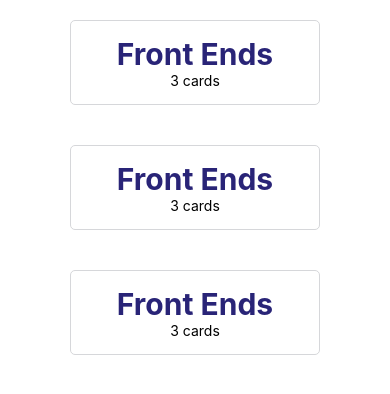
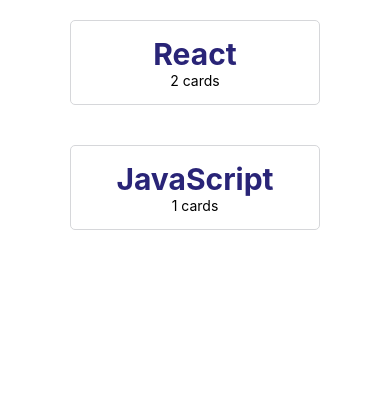
Before and after one commit to amazeIvy/react-native-flashcards, a React Native app: screen / in a window 390 px wide. Shown: the top 394 px of the page. Built offline with nearby package versions, Linux system fonts and the light colour scheme.

Commit message:
Import redux and get mock decks when handle initial data

```diff
--- a/App.js
+++ b/App.js
@@ -1,13 +1,22 @@
 import React from 'react'
 import { StyleSheet, Text, View } from 'react-native'
-import Decks from './components/Decks'
+import Home from './components/Home'
+
+import { createStore } from 'redux'
+import { Provider } from 'react-redux'
+import middleware from './middleware'
+import reducer from './reducers'
+
+const store = createStore(reducer, middleware)
 
 export default class App extends React.Component {
   render() {
     return (
-      <View style={styles.container}>
-        <Decks />
-      </View>
+      <Provider store={store}>
+        <View style={styles.container}>
+          <Home />
+        </View>
+      </Provider>
     )
   }
 }
--- /dev/null
+++ b/actions/index.js
@@ -0,0 +1,27 @@
+import { getDecks } from '../utils/api'
+
+export const RECEIVE_DECKS = 'RECEIVE_DECKS'
+export const ADD_DECK = 'ADD_DECK'
+
+export function receiveDecks (decks) {
+  return {
+    type: RECEIVE_DECKS,
+    decks,
+  }
+}
+
+export function addDeck (deck) {
+  return {
+    type: ADD_DECK,
+    deck,
+  }
+}
+
+export function handleInitialData () {
+  return (dispatch) => {
+    return getDecks ()
+      .then((decks) => {
+        dispatch(receiveDecks({ decks }))
+      })
+  }
+}
--- a/components/Deck.js
+++ b/components/Deck.js
@@ -2,11 +2,11 @@
 import { View, Text, StyleSheet } from 'react-native'
 import { purple, white, orange } from '../utils/colors'
 
-const Deck = () => {
+const Deck = ({ title, count }) => {
   return (
     <View style={styles.deckContainer}>
-      <Text style={styles.title}>Front Ends</Text>
-      <Text>3 cards</Text>
+      <Text style={styles.title}>{title}</Text>
+      <Text>{count} cards</Text>
     </View>
   )
 }
--- a/components/Decks.js
+++ b/components/Decks.js
@@ -1,15 +1,29 @@
 import React, { Component } from 'react'
 import { Text, View } from 'react-native'
 import Deck from './Deck'
+import { connect } from 'react-redux'
 
-export default class Decks extends Component {
+class Decks extends Component {
   render () {
+    const { decks } = this.props
     return (
       <View>
-        <Deck />
-        <Deck />
-        <Deck />
+        {decks && Object.keys(decks).map((key) => (
+          <Deck
+            key={decks[key].title}
+            title={decks[key].title}
+            count={decks[key].questions ? decks[key].questions.length : 0}
+          />
+        ))}
       </View>
     )
   }
 }
+
+function mapStateToProps ({ decks }) {
+  return {
+    decks
+  }
+}
+
+export default connect(mapStateToProps)(Decks)
--- /dev/null
+++ b/components/Home.js
@@ -0,0 +1,20 @@
+import React, { Component } from 'react'
+import { View } from 'react-native'
+import Decks from './Decks'
+import { handleInitialData } from '../actions'
+import { connect } from 'react-redux'
+
+class Home extends Component {
+  componentDidMount () {
+    this.props.dispatch(handleInitialData());
+  }
+  render () {
+    return (
+      <View>
+        <Decks />
+      </View>
+    )
+  }
+}
+
+export default connect()(Home)
--- /dev/null
+++ b/middleware/index.js
@@ -0,0 +1,4 @@
+import thunk from 'redux-thunk'
+import { applyMiddleware } from 'redux'
+
+export default applyMiddleware(thunk)
--- a/package.json
+++ b/package.json
@@ -11,6 +11,9 @@
   "dependencies": {
     "expo": "^30.0.1",
     "react": "16.3.1",
-    "react-native": "https://github.com/expo/react-native/archive/sdk-30.0.0.tar.gz"
+    "react-native": "https://github.com/expo/react-native/archive/sdk-30.0.0.tar.gz",
+    "react-redux": "^5.0.7",
+    "redux": "^4.0.0",
+    "redux-thunk": "^2.3.0"
   }
 }
--- /dev/null
+++ b/reducers/index.js
@@ -0,0 +1,21 @@
+import { RECEIVE_DECKS, ADD_DECK } from '../actions'
+
+function decks (state = {}, action) {
+  switch (action.type) {
+    case RECEIVE_DECKS :
+      return {
+        ...state,
+        ...action.decks
+      }
+    case ADD_DECK :
+      const { deck } = action
+      return {
+        ...state,
+        [deck.title]: deck,
+      }
+    default :
+      return state
+  }
+}
+
+export default decks
--- a/utils/api.js
+++ b/utils/api.js
@@ -9,7 +9,7 @@
 */
 export function getDecks () {
   // return AsyncStorage.getItem(DECKS_STORAGE_KEY)
-  const mockDecks = {
+  const decks = {
     React: {
       title: 'React',
       questions: [
@@ -34,7 +34,9 @@
     }
   }
 
-  return mockDecks
+  return new Promise((res, rej) => {
+    setTimeout(() => res({...decks}), 1000)
+  })
 }
 
 // getDeck: take in a single id argument and return the deck associated with that id.
```
Also changed, not shown: 1 other file (tests, documents, lock files or other folders).
